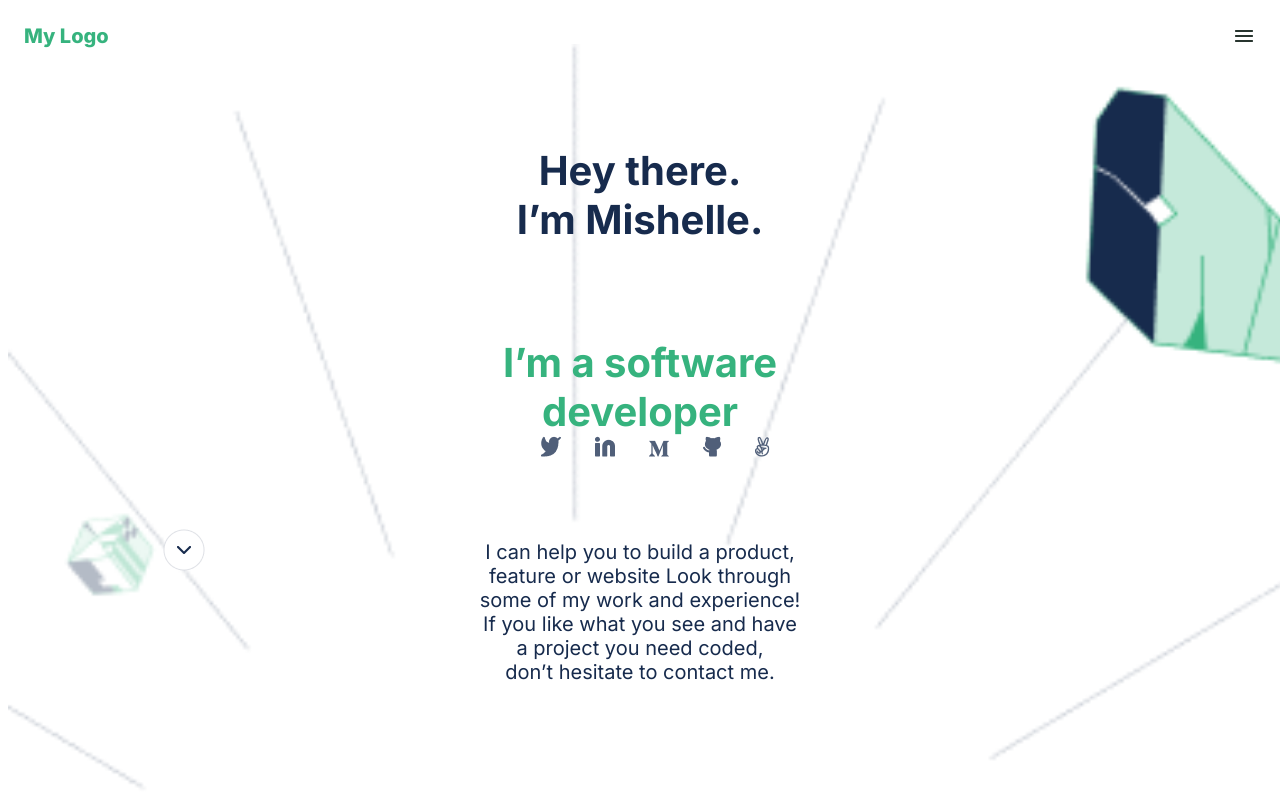
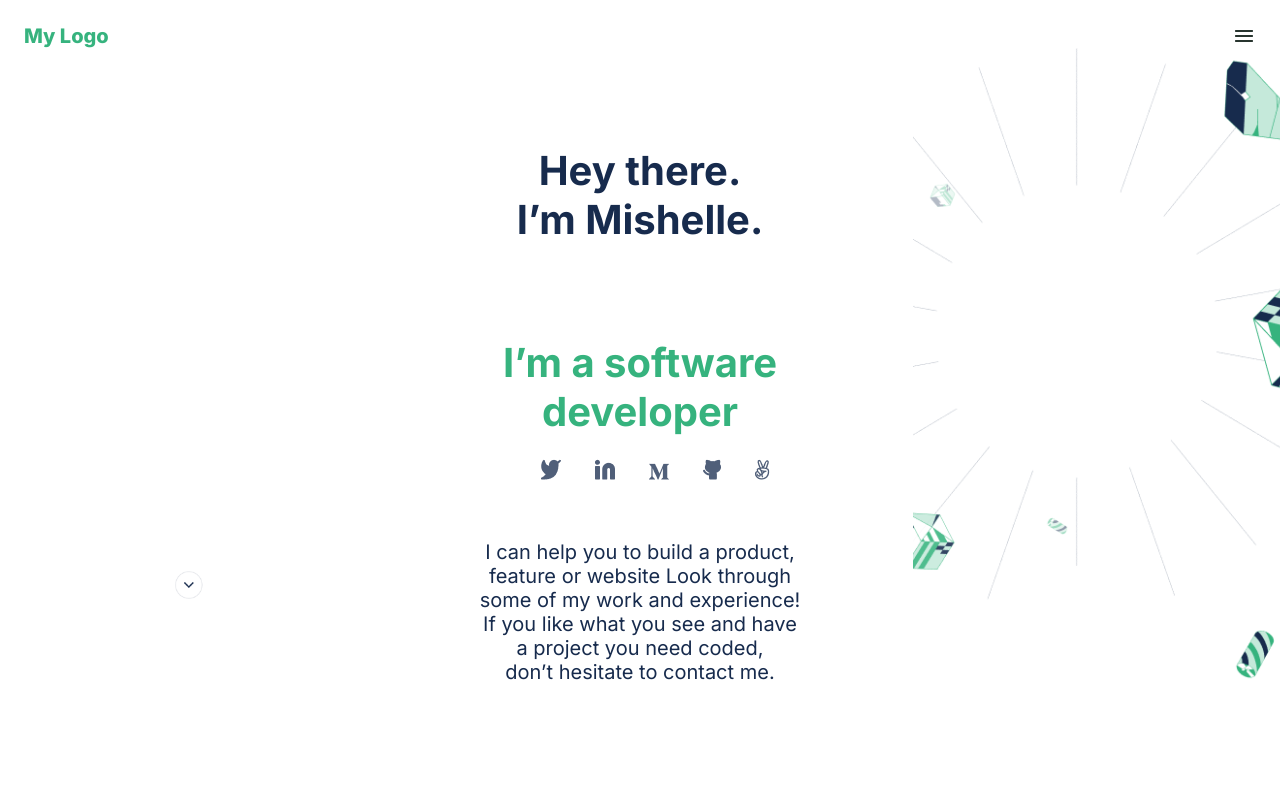
Before and after one commit to MoliBravo/Portfolio_setup_and_mobile_first, a website: page index.html in a window 1280 px wide. Drawn offline with Linux system fonts and the light colour scheme.

Commit message:
Changes on <a> tag, .buton class and background position

```diff
--- a/index.html
+++ b/index.html
@@ -31,15 +31,15 @@
             </p>
             <div class="socialMedia">
                 <ul class="social">
-                    <li><img src="images/twitter.png" alt="Twitter logo" class="social"><a href=""></a></li>
-                    <li><img src="images/Linkedin.png" alt="Linkedin logo" class="social"><a href=""></a></li>
-                    <li><img src="images/medium.png" alt="Medium" class="social"><a href=""></a></li>
-                    <li><img src="images/github.png" alt="GitHub" class="social"><a href=""></a></li>
-                    <li><img src="images/angellist.png" alt="Angellist" class="social"><a href=""></a></li>
+                    <li><a href=""></a><img src="images/twitter.png" alt="Twitter logo" class="social"></li>
+                    <li><a href=""></a><img src="images/Linkedin.png" alt="Linkedin logo" class="social"></a></li>
+                    <li><a href=""></a><img src="images/medium.png" alt="Medium" class="social"></li>
+                    <li><a href=""></a><img src="images/github.png" alt="GitHub" class="social"></li>
+                    <li><a href=""></a><img src="images/angellist.png" alt="Angellist" class="social"></a></li>
                 </ul>
             </div>
     </main>
-    <footer class="action"><img src="images/Action.png" alt="Action-Bottom"></footer>
+    <buton class="action-buton"><img src="images/Action.png" alt="Action-Buton" class="buton"></buton>
 </body>
 
 </html>
--- a/style.css
+++ b/style.css
@@ -9,9 +9,9 @@
 body {
   background: url(images/header-illsutration-mobile.png);
   background-color: white;
-  background-size: cover;
+  background-size: contain;
   background-repeat: no-repeat;
-  background-position: top 2.75rem right -0.5rem;
+  background-position: top 3rem right -0.15rem;
 }
 
 .logo {
@@ -61,7 +61,7 @@ p {
   font-size: 20px;
   text-align: center;
   font-weight: 400;
-  margin-bottom: -30%;
+  margin-bottom: -27%;
   margin-top: -40px;
   color: #172b4d;
 }
@@ -78,15 +78,17 @@ p {
   display: inline-flex;
   list-style: none;
   flex-direction: row;
-  margin-top: 120px;
+  margin-top: 105px;
   margin-left: 30px;
   align-content: center;
 }
 
-.action {
+.buton {
   width: 327px;
   height: auto;
-  margin-top: 65px;
-  padding-right: 20px;
-  padding-left: 20px;
+  margin-top: 85px;
+  padding-right: 30px;
+  padding-left: 80px;
+  padding-bottom: 30px;
+  align-content: center;
 }
```
